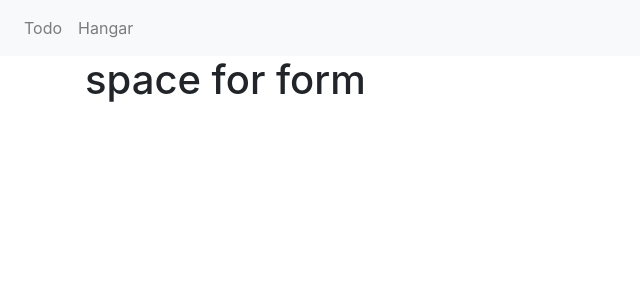
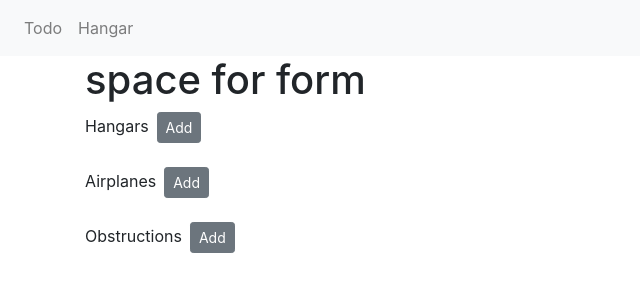
Before and after one commit to AircraftHangar491/aircraft-hangar, a React (Create React App) app in the folder frontend/: page /#/hangar in a window 1280 px wide. Shown: the top 300 px of the page, without its empty margins (0-640 px from the left). Built offline with nearby package versions, Linux system fonts and the light colour scheme.

Commit message:
started on the form to add airplanes

```diff
--- a/frontend/src/pages/Hangar/Hangar.css
+++ b/frontend/src/pages/Hangar/Hangar.css
@@ -3,10 +3,10 @@
   background: gray;
 }
 
-.hangar {
-
-}
-
 .layout {
   height: 100%;
 }
+
+.form-title {
+  padding-right: 0.5rem;
+}
--- a/frontend/src/pages/Hangar/Hangar.js
+++ b/frontend/src/pages/Hangar/Hangar.js
@@ -1,7 +1,15 @@
 import React, { Component } from "react";
 import "./Hangar.css";
 import RGL, { WidthProvider } from "react-grid-layout";
-import { Button, Form } from 'reactstrap';
+import {
+  Button,
+  Collapse,
+  Form,
+  FormGroup,
+  Input,
+  Label,
+} from 'reactstrap';
+
 import {
   Diagram,
   DiagramComponent,
@@ -14,7 +22,6 @@ import {
   BpmnFlowModel,
   NodeConstraints
 } from "@syncfusion/ej2-react-diagrams";
-import { bottom } from "../../utils";
 
 const ResponsiveGridLayout = WidthProvider(RGL);
 
@@ -45,7 +52,7 @@ let node = [
     offsetY: 100,
     // Size of the node
     width: 100,
-    height: 200,
+    height: 100,
     //Sets type as Bpmn and shape as Event
     shape: {
       type: 'Bpmn',
@@ -60,13 +67,164 @@ let node = [
 
 class Hangar extends Component {
 
+  constructor(props) {
+    super(props);
+
+    this.state = {
+      // node information
+      hangars: [],
+      planes: [],
+      obstacles: [],
+      // form information
+      hangarList: [],
+      planeList: [],
+      obstacleList: [],
+      // form buttons,
+      hangarIsOpen: false,
+      planeIsOpen: false,
+      obstaclesIsOpen: false,
+    }
+
+    this.onAddAirplane = this.onAddAirplane.bind(this);
+    this.onShowMore = this.onShowMore.bind(this);
+  }
+
+  onShowMore(id, e) {
+    const list = [...this.state.planeList];
+
+    const current = {...list.find(plane => plane.id === id)};
+    current.isOpen = !current.isOpen;
+
+    const index = list.findIndex(plane => plane.id === id);
+    list[index] = current;
+
+    this.setState({ planeList: list });
+  }
+
+  onAddHangar() {
+    this.setState(state => {
+      return state.hangars.concat()
+    });
+  }
+
+  onAddAirplane(e) {
+    console.log(e);
+    const current = this.state.planeList;
+
+    this.setState({
+      planes: current.concat(
+        {
+          id: `Airplane ${current.length + 1}`,
+          isOpen: false,
+          // Position of the node
+          offsetX: 100,
+          offsetY: 100,
+          // Size of the node
+          width: 100,
+          height: 100,
+          //Sets type as Bpmn and shape as Event
+          shape: {
+            type: 'Bpmn',
+            shape: 'Gateway',
+            // set the event type as End
+            event: {
+              event: 'End'
+            }
+          },
+        }
+      ),
+      planeList: current.concat(
+        {
+          id: `Airplane ${current.length + 1}`,
+          isOpen: false,
+          // Position of the node
+          offsetX: 100,
+          offsetY: 100,
+          // Size of the node
+          width: 100,
+          height: 100,
+          //Sets type as Bpmn and shape as Event
+          shape: {
+            type: 'Bpmn',
+            shape: 'Gateway',
+            // set the event type as End
+            event: {
+              event: 'End'
+            }
+          },
+        }
+      ),
+    });
+  }
+
   render() {
 
+    console.log(this.state.planeList)
     return (
       <div className="container hangar">
         <div className="row">
           <div className="col-sm">
             <h1>space for form</h1>
+            <Form>
+              <FormGroup>
+                <Label>
+                  <span className="form-title">Hangars</span>
+                  <Button size="sm">Add</Button>
+                </Label>
+
+              </FormGroup>
+              <FormGroup>
+                <Label>
+                  <span className="form-title">Airplanes</span>
+                  <Button size="sm" onClick={(e) => this.onAddAirplane(e)}>Add</Button>
+                  {this.state.planeList.map((plane) => {
+                    return (
+                      <div key={plane.id}>
+                        <Button id={plane.id} onClick={e => this.onShowMore(plane.id, e)}>{plane.id}</Button>
+                        <Collapse isOpen={plane.isOpen}>
+                          <Input
+                            type="name"
+                            name="id"
+                            id="id"
+                            placeholder={plane.id}
+                          />
+                          <Input
+                            type="number"
+                            name="positionX"
+                            id="positionX"
+                            placeholder={plane.offsetX}
+                          />
+                          <Input
+                            type="number"
+                            name="positionY"
+                            id="positionY"
+                            placeholder={plane.offsetY}
+                          />
+                          <Input
+                            type="number"
+                            name="width"
+                            id="width"
+                            placeholder={plane.width}
+                          />
+                          <Input
+                            type="number"
+                            name="height"
+                            id="height"
+                            placeholder={plane.height}
+                          />
+                        </Collapse>
+                      </div>
+                    );
+                  })}
+                </Label>
+              </FormGroup>
+              <FormGroup>
+                <Label>
+                  <span className="form-title">Obstructions</span>
+                  <Button size="sm">Add</Button>
+                </Label>
+              </FormGroup>
+            </Form>
           </div>
           <div className="col-sm layout">
             <DiagramComponent
@@ -75,11 +233,11 @@ class Hangar extends Component {
                 '100%'
               }
               height = {
-                '600px'
+                '700px'
               }
               // Add node
               nodes = {
-                node
+                this.state.planes
               }
             >
               <Inject services = {[BpmnDiagrams]}/>
```
